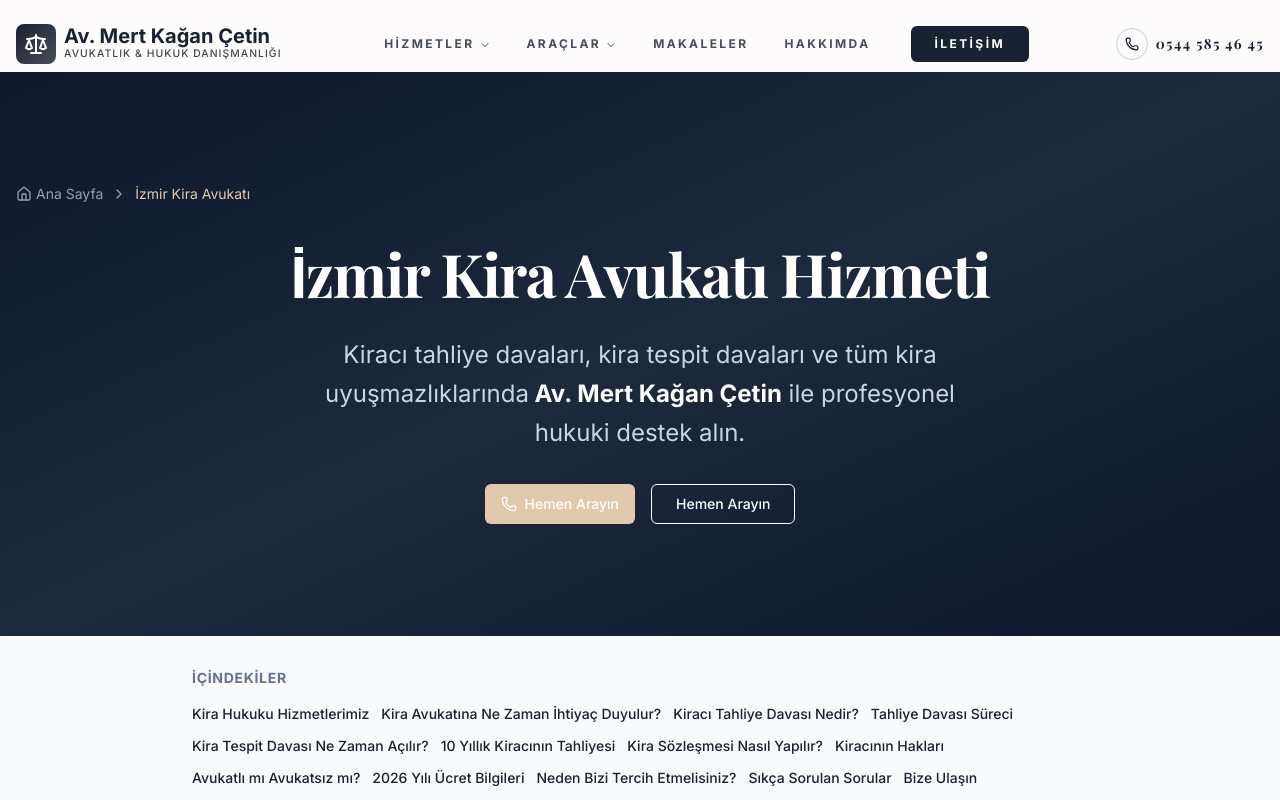
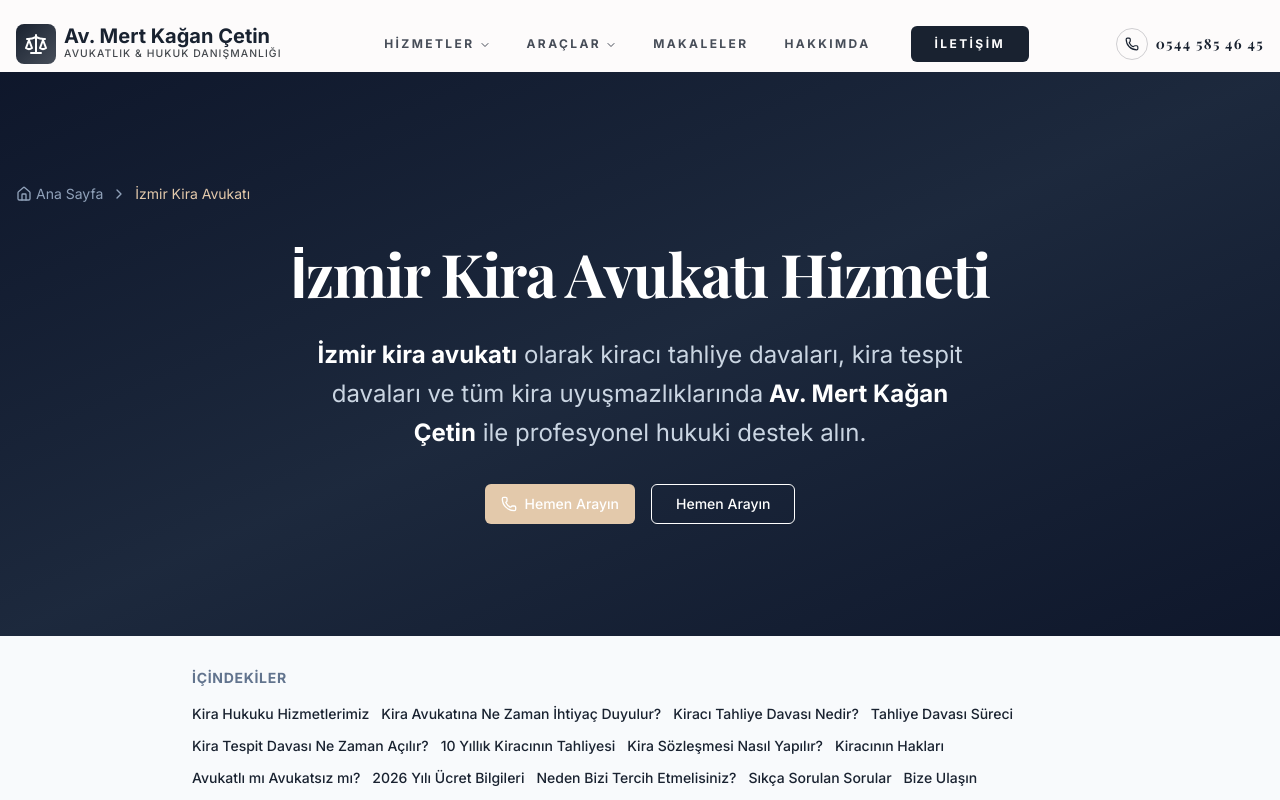
Before and after one commit to pixelmirage/site, a Next.js app: page /izmir-kira-avukati in a window 1280 px wide. Shown: the top 800 px of the page. Built offline with nearby package versions, Linux system fonts and the light colour scheme; a web font is replaced by a local one.

Commit message:
seo: add focus keyword to hero subtitle on kira page
Co-Authored-By: Claude Opus 4.6 <noreply@anthropic.com>

```diff
--- a/src/app/izmir-kira-avukati/page.tsx
+++ b/src/app/izmir-kira-avukati/page.tsx
@@ -187,7 +187,7 @@ export default function IzmirKiraAvukatiPage() {
                             İzmir Kira Avukatı Hizmeti
                         </h1>
                         <p className="text-xl md:text-2xl text-slate-300 mb-8 leading-relaxed max-w-2xl">
-                            Kiracı tahliye davaları, kira tespit davaları ve tüm kira uyuşmazlıklarında
+                            <strong className="text-white">İzmir kira avukatı</strong> olarak kiracı tahliye davaları, kira tespit davaları ve tüm kira uyuşmazlıklarında
                             <strong className="text-white"> Av. Mert Kağan Çetin</strong> ile profesyonel hukuki destek alın.
                         </p>
                         <div className="flex flex-col sm:flex-row gap-4 justify-center">
```
